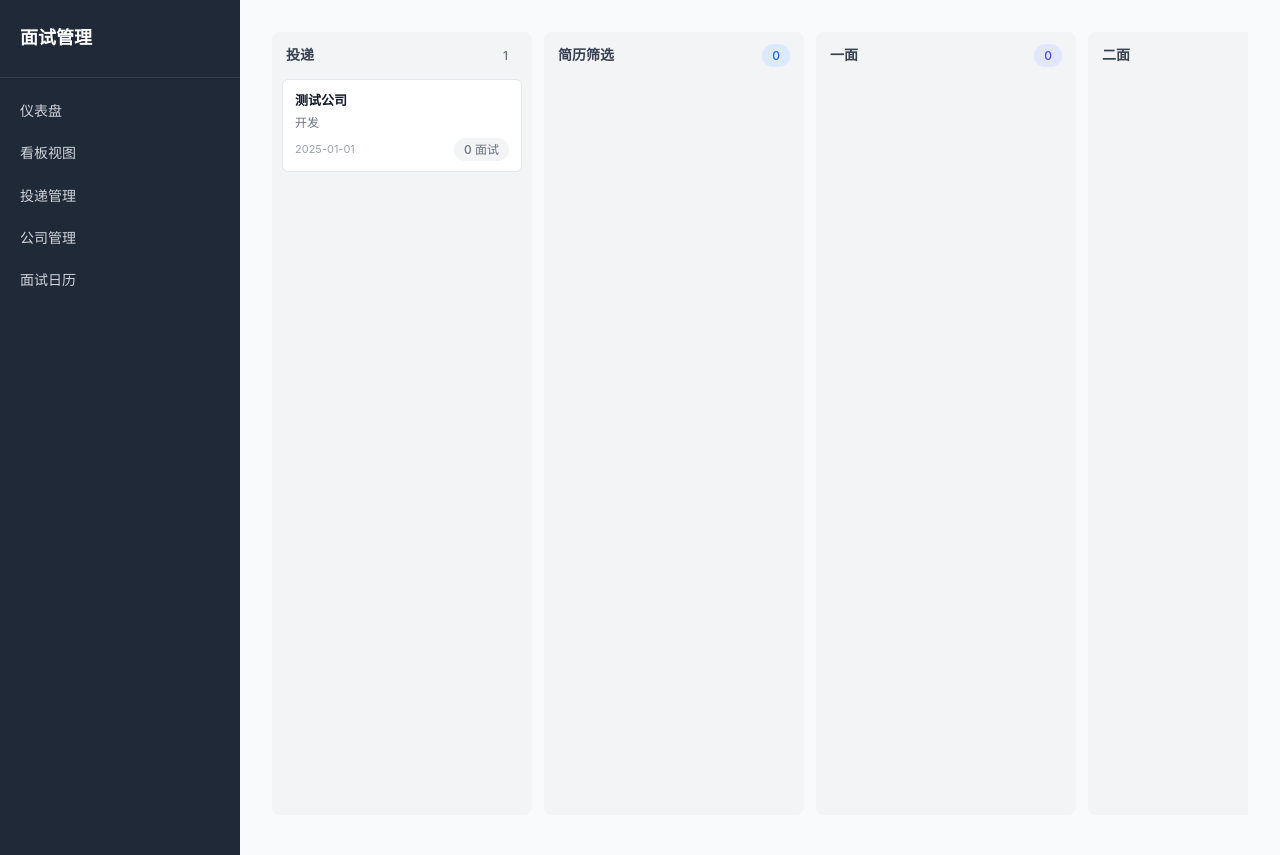
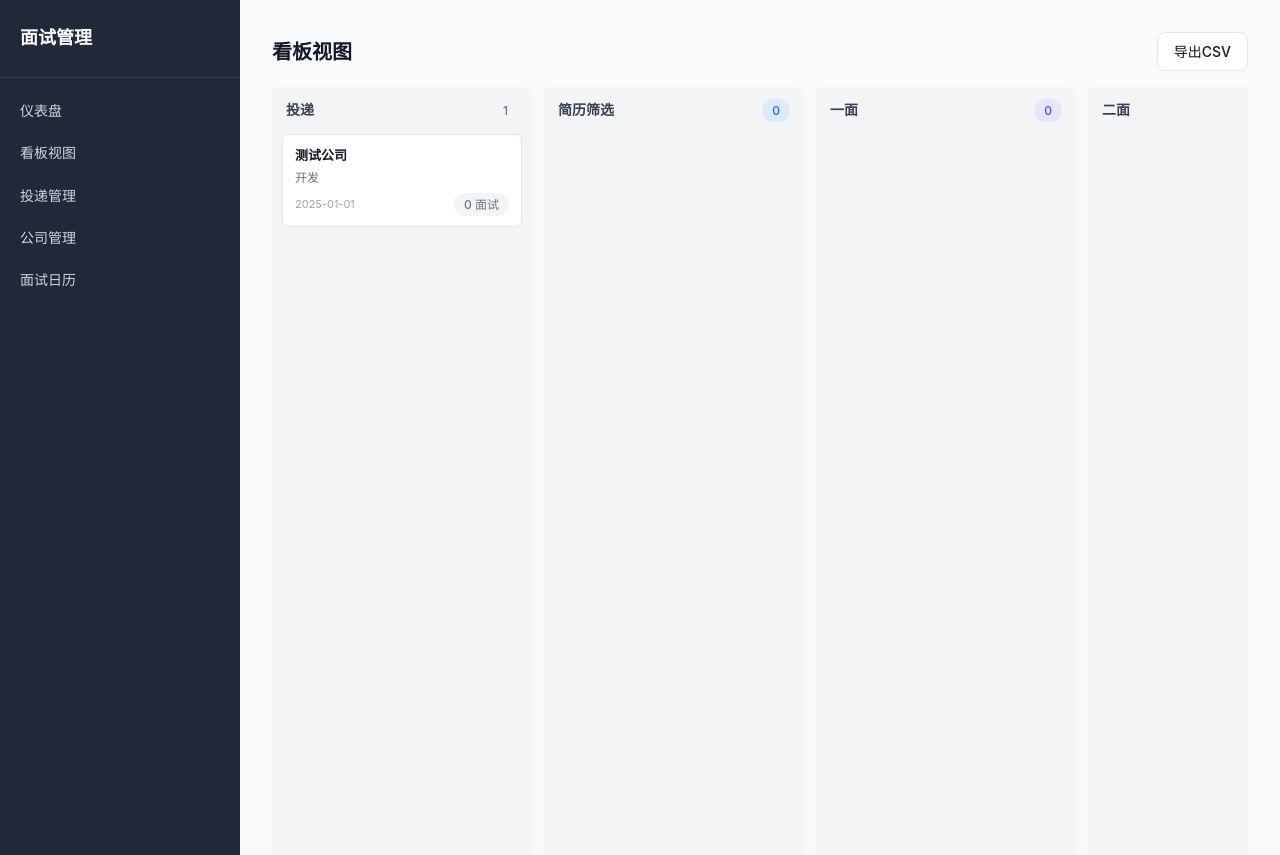
Before and after one commit to chen-zhuofu/Interview-tracking, a FastAPI app: page /kanban in a window 1280 px wide. Run offline with FastAPI, Linux system fonts and the light colour scheme; data comes from the database, SQL or seed files in the repository; data that the repository does not hold is empty.

Commit message:
feat: add CSV export buttons on kanban and applications pages

```diff
--- a/app/templates/applications.html
+++ b/app/templates/applications.html
@@ -6,7 +6,10 @@
 <section>
   <div style="display: flex; align-items: center; justify-content: space-between; margin-bottom: 20px;">
     <h2 style="font-size: 20px; font-weight: 600;">投递管理</h2>
-    <button class="btn btn-primary" id="btn-add-application">添加投递</button>
+    <div style="display: flex; gap: 8px;">
+      <a href="/api/export/applications" class="btn">导出CSV</a>
+      <button class="btn btn-primary" id="btn-add-application">添加投递</button>
+    </div>
   </div>
 
   <!-- Stage Filter -->
--- a/app/templates/kanban.html
+++ b/app/templates/kanban.html
@@ -181,6 +181,10 @@
 {% endblock %}
 
 {% block content %}
+<div style="display: flex; align-items: center; justify-content: space-between; margin-bottom: 16px;">
+  <h2 style="font-size: 20px; font-weight: 600;">看板视图</h2>
+  <a href="/api/export/applications" class="btn">导出CSV</a>
+</div>
 <div class="kanban-board" id="kanban-board">
   {% set stages = [
     ('applied', '投递'),
```
